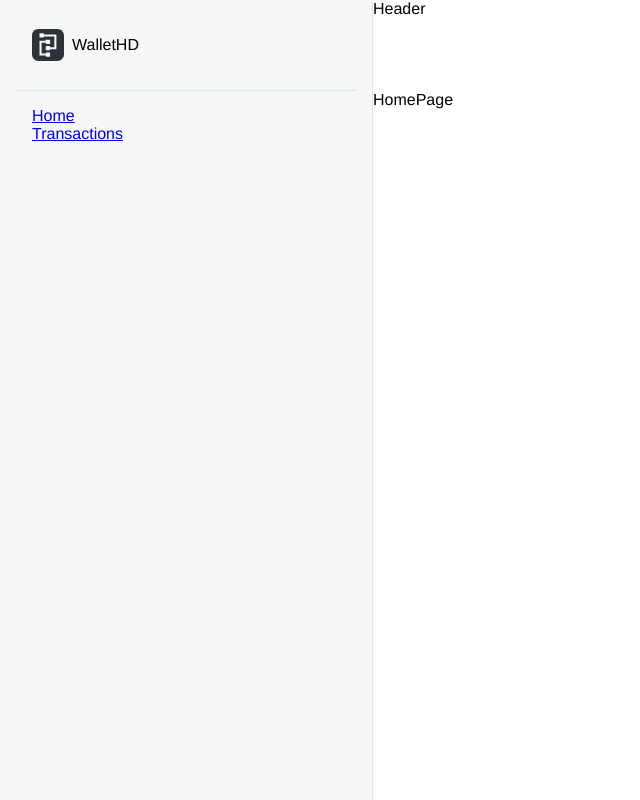
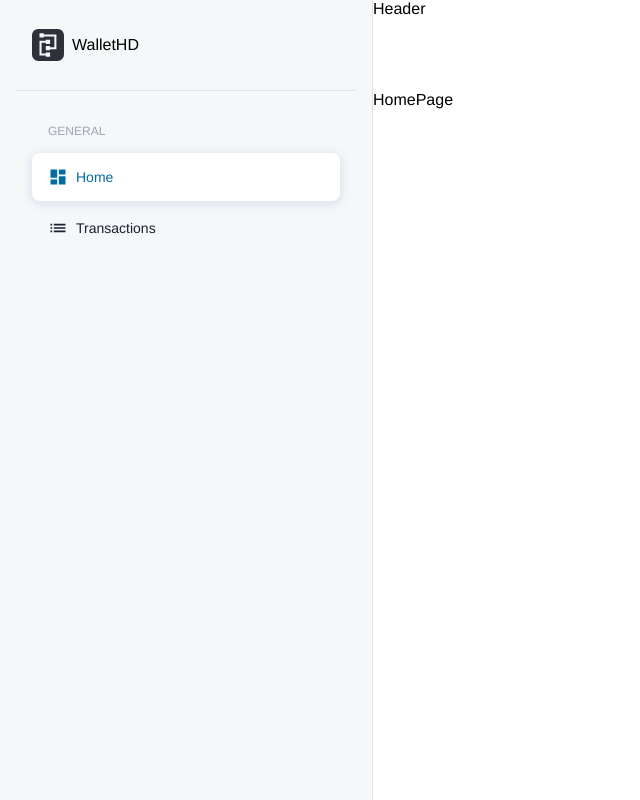
Before and after one commit to pariskwsto/wallethd-frontend, a React (Vite) app: page / in a window 1280 px wide. Shown: the whole page, without its empty margins (0-640 px from the left). Built offline with nearby package versions, Linux system fonts and the light colour scheme.

Commit message:
feat(components): style SidebarNav

```diff
--- a/package.json
+++ b/package.json
@@ -21,6 +21,7 @@
     "axios": "^1.6.8",
     "react": "^18.2.0",
     "react-dom": "^18.2.0",
+    "react-icons": "^5.2.1",
     "react-router-dom": "^6.23.0",
     "styled-components": "^6.1.10"
   },
--- a/src/GlobalStyle.tsx
+++ b/src/GlobalStyle.tsx
@@ -3,12 +3,18 @@ import { createGlobalStyle } from 'styled-components';
 export const GlobalStyle = createGlobalStyle`
   :root {
     --text-color: #18212f;
+    --text-h4-color: #9DA4B0;
+
+    --text-petrol-color: #036ca0;
+
     --bg-color: #DEE3ED;
+
     --border-color: #DEE3ED;
 
     --sidebar-width: 372px;
     --sidebar-bg-color: #f5f7f9;
     --sidebar-section-bg-color: #f5f7f9;
+    --sidebar-selected-navlink: #fff;
 
     --header-height: 90px;
     --header-bg-color: #fff;
--- a/src/components/SidebarNav/SidebarNav.tsx
+++ b/src/components/SidebarNav/SidebarNav.tsx
@@ -1,18 +1,32 @@
-import { NavLink } from 'react-router-dom';
+import { MdDashboard, MdList } from 'react-icons/md';
 
-import { SideNavList, SideNavWrapper } from './style';
+import {
+  SideNavLink,
+  SideNavList,
+  SideNavListContainer,
+  SideNavListItem,
+  SideNavListTitle,
+  SideNavWrapper,
+} from './style';
 
 export const SidebarNav = (): JSX.Element => {
   return (
     <SideNavWrapper>
-      <SideNavList>
-        <li>
-          <NavLink to="/">Home</NavLink>
-        </li>
-        <li>
-          <NavLink to="/transactions">Transactions</NavLink>
-        </li>
-      </SideNavList>
+      <SideNavListContainer>
+        <SideNavListTitle>GENERAL</SideNavListTitle>
+        <SideNavList>
+          <SideNavListItem>
+            <SideNavLink to="/">
+              <MdDashboard size={20} /> <span>Home</span>
+            </SideNavLink>
+          </SideNavListItem>
+          <SideNavListItem>
+            <SideNavLink to="/transactions">
+              <MdList size={20} /> <span>Transactions</span>
+            </SideNavLink>
+          </SideNavListItem>
+        </SideNavList>
+      </SideNavListContainer>
     </SideNavWrapper>
   );
 };
--- a/src/components/SidebarNav/style.ts
+++ b/src/components/SidebarNav/style.ts
@@ -1,10 +1,49 @@
+import { NavLink } from 'react-router-dom';
 import styled from 'styled-components';
 
 export const SideNavWrapper = styled.nav`
-  padding: 1rem;
+  padding: 0 1rem;
   background-color: var(--sidebar-section-bg-color);
 `;
 
+export const SideNavListContainer = styled.div`
+  padding-top: 2rem;
+`;
+
+export const SideNavListTitle = styled.h4`
+  padding: 0 1rem 0.875rem;
+  color: var(--text-h4-color);
+  font-size: 0.75rem;
+  font-weight: 500;
+  line-height: 1rem;
+`;
+
 export const SideNavList = styled.ul`
+  display: grid;
+  gap: 3px;
   list-style-type: none;
 `;
+
+export const SideNavListItem = styled.li``;
+
+export const SideNavLink = styled(NavLink)`
+  display: flex;
+  align-items: center;
+  gap: 0.5rem;
+  height: 3rem;
+  padding: 0.875rem 1rem;
+  color: var(--text-color);
+  border-radius: 0.5rem;
+  font-size: 0.875rem;
+  text-decoration: none;
+
+  &:hover {
+    color: var(--text-petrol-color);
+  }
+
+  &.active {
+    color: var(--text-petrol-color);
+    background-color: var(--sidebar-selected-navlink);
+    box-shadow: 0px 2px 9px 2px var(--bg-color);
+  }
+`;
```
Also changed, not shown: 1 other file (tests, documents, lock files or other folders).
